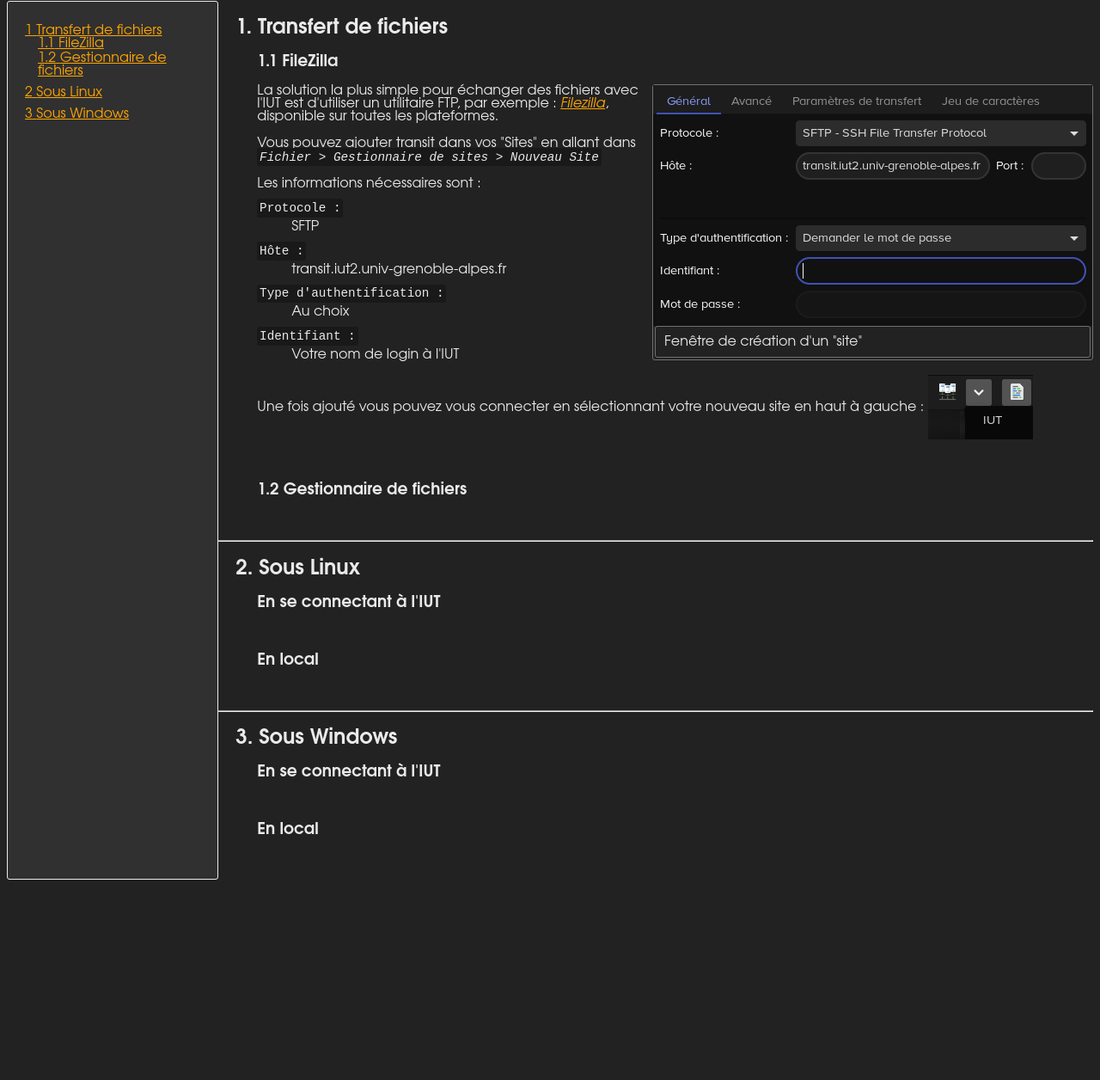
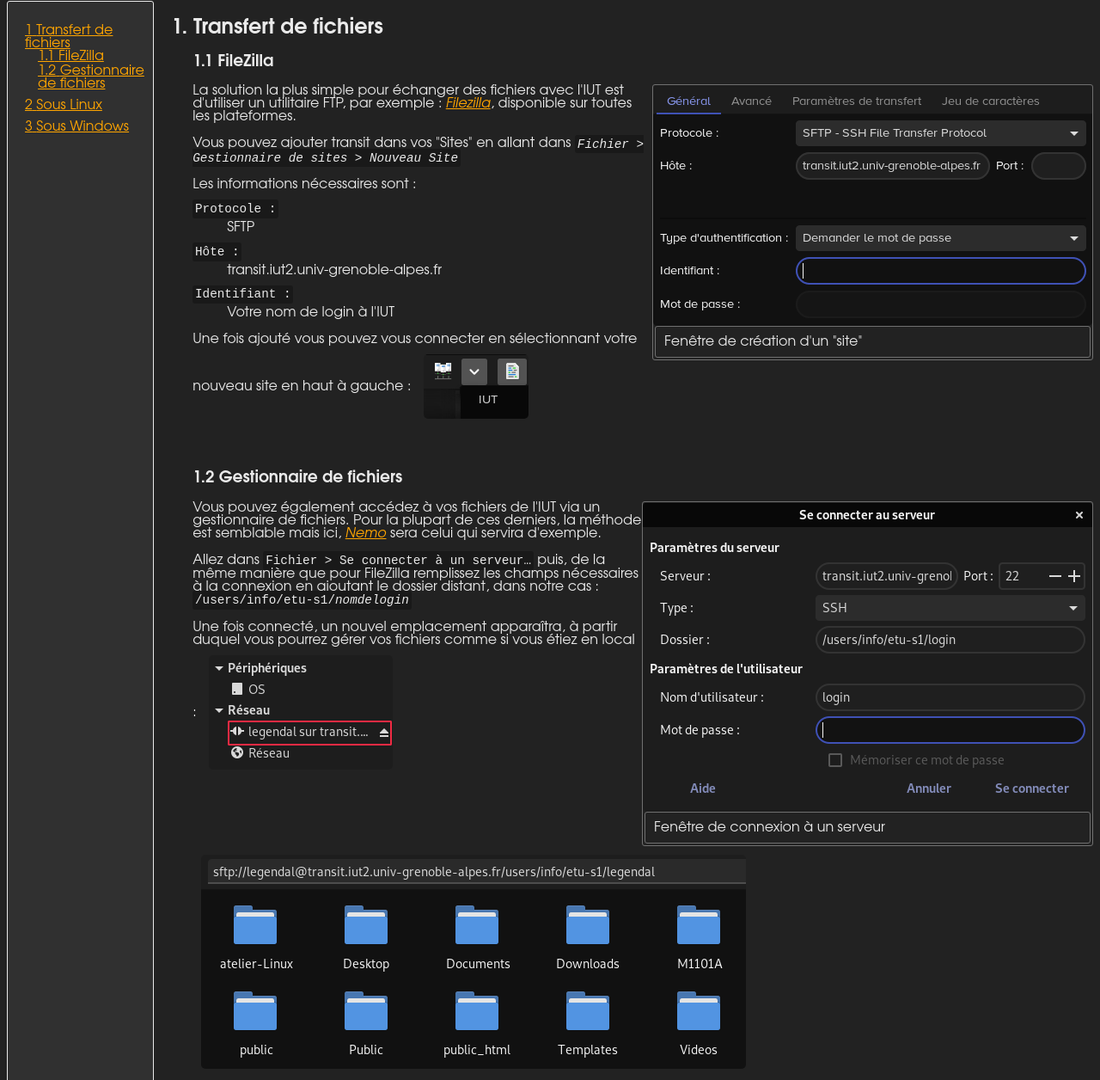
Before and after one commit to Synntix/Guide-IUT-distance, a plain HTML site: page index.html in a window 1280 px wide. Shown: the part 72-1328 px from the top of the page at 86% size. Before the commit the page ends 1103 px from the top, so only its background shows below. Drawn offline with Linux system fonts and the light colour scheme.

Commit message:
Ajouts dans 1.2

```diff
--- a/index.css
+++ b/index.css
@@ -1,3 +1,7 @@
+html {
+  scroll-behavior: smooth;
+}
+
 body {
   background-color: #222222;
   color: #EAEAEA;
@@ -90,7 +94,7 @@ nav {
   display: inline;
 }
 
-section {
+section, hr {
   clear: right;
 }
 
@@ -122,4 +126,9 @@ code {
 
 img {
   vertical-align: middle;
+  border-radius: 5px;
 }
+
+p > img {
+  margin: 10px;
+}
--- a/index.html
+++ b/index.html
@@ -71,7 +71,7 @@
               <h3>1.1 FileZilla</h3>
             </header>
             <div class="imageRight">
-              <img src="ressources/FileZilla_add_site.png" alt="Capture d'écran de la fenêtre Gestionnaire de sites">
+              <img src="ressources/FileZilla_add_site.png" alt="Capture d'écran de la fenêtre Gestionnaire de sites sur FileZilla">
               <div class=""><p>Fenêtre de création d'un "site"</p></div>
             </div>
             <p>La solution la plus simple pour échanger des fichiers avec l'IUT est d'utiliser un utilitaire FTP, par exemple :
@@ -86,8 +86,6 @@
               <dd>SFTP</dd>
               <dt>Hôte :</dt>
               <dd>transit.iut2.univ-grenoble-alpes.fr</dd>
-              <dt>Type d'authentification :</dt>
-              <dd>Au choix</dd>
               <dt>Identifiant :</dt>
               <dd>Votre nom de login à l'IUT</dd>
             </dl>
@@ -95,10 +93,24 @@
             <p>Une fois ajouté vous pouvez vous connecter en sélectionnant votre nouveau site en haut à gauche : <img src="ressources/FileZilla_added_site.png"></p>
           </section>
 
-          <section>
+          <section id="FileManager">
             <header>
               <h3>1.2 Gestionnaire de fichiers</h3>
             </header>
+            <div class="imageRight">
+              <img src="ressources/Nemo.png" alt="Capture d'écran de la fenêtre de connexion à un serveur sur Nemo">
+              <div class=""><p>Fenêtre de connexion à un serveur</p></div>
+            </div>
+            <p>Vous pouvez également accédez à vos fichiers de l'IUT via un gestionnaire de fichiers. Pour la plupart de ces derniers, la méthode est semblable mais ici,
+              <cite title="Nemo est un gestionnaire de fichiers libre. C'est un fork de Nautilus 3.4, suite aux fonctions perdues dans la version 3.6. Il est le gestionnaire de fichiers associé à l'environnement Cinnamon (mais peut fonctionner avec Gnome 3.x).">
+                <a href="https://github.com/linuxmint/nemo" target="_blank">Nemo</a>
+              </cite>sera celui qui servira d'exemple.
+            </p>
+            <p>Allez dans <code>Fichier > Se connecter à un serveur…</code> puis, de la même manière que pour FileZilla remplissez les champs nécessaires à la connexion en ajoutant le dossier distant, dans notre cas : <code>/users/info/etu-s1/<em>nomdelogin</em></code></p>
+            <p>Une fois connecté, un nouvel emplacement apparaîtra, à partir duquel vous pourrez gérer vos fichiers comme si vous étiez en local :
+              <img src="ressources/Nemo_sidebar.png" alt="Capture d'écran de la sidebar sur Nemo">
+              <img src="ressources/Nemo_folders.png" alt="Capture d'écran de dossiers distants sur Nemo">
+            </p>
           </section>
         </section>
 
```
Also changed, not shown: ressources/Nemo.png (added), ressources/Nemo_folders.png (added), ressources/Nemo_sidebar.png (added).
